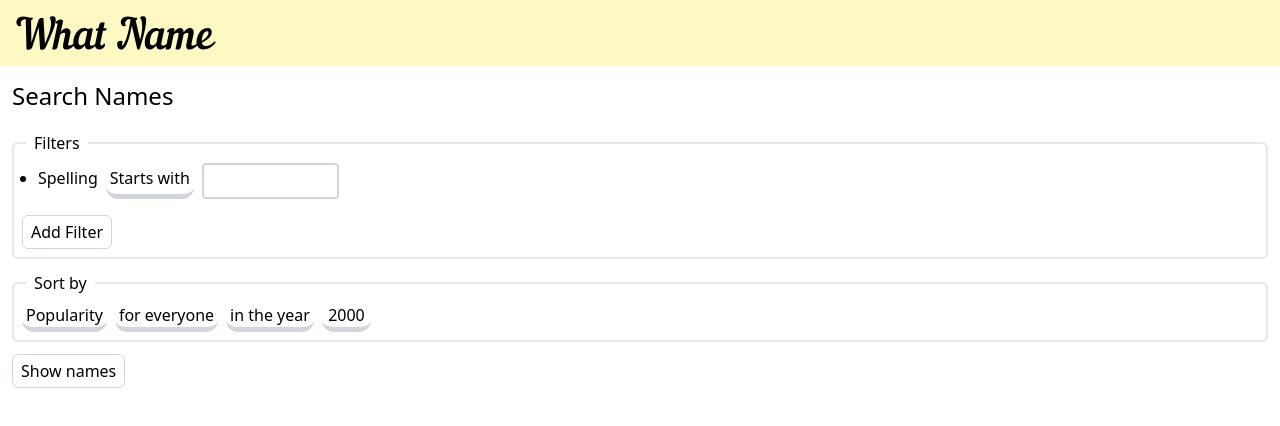
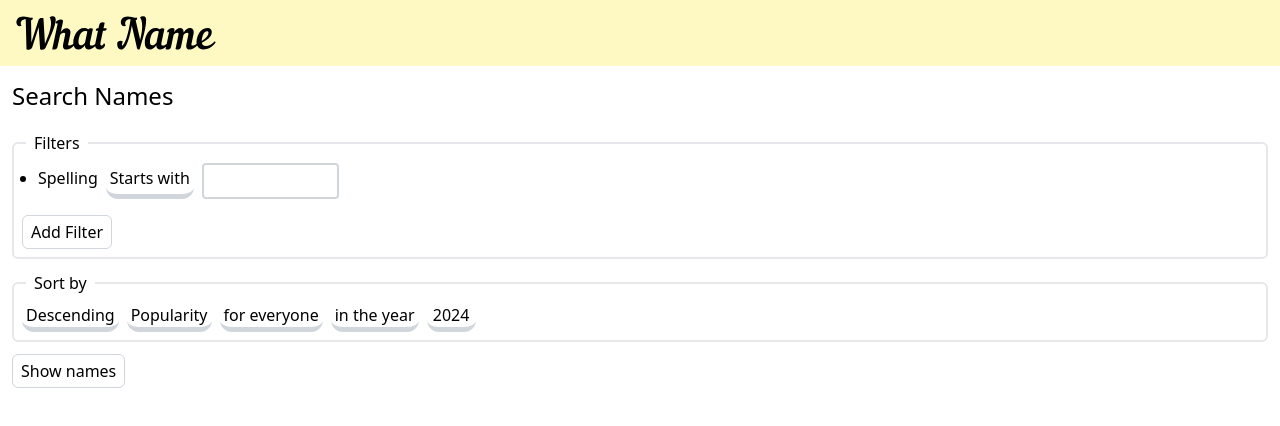
Before and after one commit to seancolsen/nyb, a React (Vite) app in the folder frontend/: page / in a window 1280 px wide. Shown: the top 426 px of the page. Built offline with nearby package versions, Linux system fonts and the light colour scheme; what @qubit-rs/client would draw is missing.

Commit message:
Allow sort direction to be configured

```diff
--- a/frontend/src/api_types/SearchNamesRequest.ts
+++ b/frontend/src/api_types/SearchNamesRequest.ts
@@ -1,10 +1,10 @@
 // This file was generated by [ts-rs](https://github.com/Aleph-Alpha/ts-rs). Do not edit this file manually.
 import type { Filter } from "./Filter";
-import type { Statistic } from "./Statistic";
+import type { Sort } from "./Sort";
 import type { TextQuery } from "./TextQuery";
 
 export type SearchNamesRequest = {
   textQuery: TextQuery | null;
   filters: Array<Filter>;
-  sort: Statistic | null;
+  sort: Sort | null;
 };
--- /dev/null
+++ b/frontend/src/api_types/Sort.ts
@@ -0,0 +1,5 @@
+// This file was generated by [ts-rs](https://github.com/Aleph-Alpha/ts-rs). Do not edit this file manually.
+import type { SortDirection } from "./SortDirection";
+import type { Statistic } from "./Statistic";
+
+export type Sort = { statistic: Statistic; direction: SortDirection };
--- /dev/null
+++ b/frontend/src/api_types/SortDirection.ts
@@ -0,0 +1,3 @@
+// This file was generated by [ts-rs](https://github.com/Aleph-Alpha/ts-rs). Do not edit this file manually.
+
+export type SortDirection = "asc" | "desc";
--- a/frontend/src/api_types/index.ts
+++ b/frontend/src/api_types/index.ts
@@ -15,9 +15,9 @@ import type { GetNameHistoryRequest } from "./GetNameHistoryRequest.ts";
 import type { Query } from "@qubit-rs/client";
 import type { NameData } from "./NameData.ts";
 import type { SearchNamesResponse } from "./SearchNamesResponse.ts";
-import type { Statistic } from "./Statistic.ts";
+import type { Filter } from "./Filter.ts";
+import type { Sort } from "./Sort.ts";
 import type { TextQuery } from "./TextQuery.ts";
-import type { Filter } from "./Filter.ts";
 import type { SearchNamesRequest } from "./SearchNamesRequest.ts";
 
 export type { NameHistoryData } from "./NameHistoryData.ts";
@@ -25,9 +25,9 @@ export type { GetNameHistoryRequest } from "./GetNameHistoryRequest.ts";
 export type { Query } from "@qubit-rs/client";
 export type { NameData } from "./NameData.ts";
 export type { SearchNamesResponse } from "./SearchNamesResponse.ts";
-export type { Statistic } from "./Statistic.ts";
+export type { Filter } from "./Filter.ts";
+export type { Sort } from "./Sort.ts";
 export type { TextQuery } from "./TextQuery.ts";
-export type { Filter } from "./Filter.ts";
 export type { SearchNamesRequest } from "./SearchNamesRequest.ts";
 
 export type QubitServer = {
--- a/frontend/src/components/filter-sort/FilterUi.tsx
+++ b/frontend/src/components/filter-sort/FilterUi.tsx
@@ -1,5 +1,6 @@
 import type { Filter } from "@/api_types/Filter";
 import { Button } from "@/components/general-purpose/Button";
+import { PhrasingContainer } from "@/components/general-purpose/PhrasingContainer";
 
 import { ComparisonUi } from "./ComparisonUi";
 import { StatisticUi } from "./StatisticUi";
@@ -14,12 +15,12 @@ export function FilterUi({ filter, onChange, onRemove }: FilterUiProps) {
   const { statistic, comparison } = filter;
   return (
     <li>
-      <div>
+      <PhrasingContainer>
         <StatisticUi
           statistic={statistic}
           onChange={(s) => onChange({ statistic: s, comparison })}
         />
-      </div>
+      </PhrasingContainer>
       <div>
         <ComparisonUi
           comparison={comparison}
--- /dev/null
+++ b/frontend/src/components/filter-sort/SortDirectionUi.tsx
@@ -0,0 +1,18 @@
+import type { SortDirection } from "@/api_types/SortDirection";
+import { PhrasingSelect } from "@/components/general-purpose/PhrasingSelect";
+
+interface Props {
+  direction: SortDirection;
+  onChange: (direction: SortDirection) => void;
+}
+
+const options: Record<SortDirection, string> = {
+  asc: "Ascending",
+  desc: "Descending",
+};
+
+export function SortDirectionUi({ direction, onChange }: Props) {
+  return (
+    <PhrasingSelect options={options} value={direction} onChange={onChange} />
+  );
+}
--- /dev/null
+++ b/frontend/src/components/filter-sort/SortUi.tsx
@@ -0,0 +1,29 @@
+import type { Sort } from "@/api_types";
+import { PhrasingContainer } from "@/components/general-purpose/PhrasingContainer";
+
+import { SortDirectionUi } from "./SortDirectionUi";
+import { StatisticUi } from "./StatisticUi";
+
+interface Props {
+  sort: Sort;
+  onChange: (sort: Sort) => void;
+}
+
+export function SortUi({ sort, onChange }: Props) {
+  return (
+    <PhrasingContainer>
+      <SortDirectionUi
+        direction={sort.direction}
+        onChange={(direction) =>
+          onChange({ statistic: sort.statistic, direction })
+        }
+      />
+      <StatisticUi
+        statistic={sort.statistic}
+        onChange={(statistic) =>
+          onChange({ statistic, direction: sort.direction })
+        }
+      />
+    </PhrasingContainer>
+  );
+}
--- a/frontend/src/components/filter-sort/StatisticUi.tsx
+++ b/frontend/src/components/filter-sort/StatisticUi.tsx
@@ -19,7 +19,7 @@ function buildStatistic(
 
 export function StatisticUi({ statistic, onChange }: Props) {
   return (
-    <div className="flex flex-wrap gap-2">
+    <>
       <MeasurementUi
         measurement={statistic.measurement}
         onChange={(measurement) =>
@@ -32,6 +32,6 @@ export function StatisticUi({ statistic, onChange }: Props) {
           onChange(buildStatistic(statistic.measurement, selection))
         }
       />
-    </div>
+    </>
   );
 }
--- /dev/null
+++ b/frontend/src/components/general-purpose/PhrasingContainer.tsx
@@ -0,0 +1,3 @@
+export function PhrasingContainer({ children }: { children: React.ReactNode }) {
+  return <div className="flex flex-wrap gap-2">{children}</div>;
+}
--- a/frontend/src/index.css
+++ b/frontend/src/index.css
@@ -7,7 +7,6 @@
   --theme-chart-grid-line: #cccccc;
   --theme-text: #000000;
 }
-
 
 input[type="number"]::-webkit-outer-spin-button,
 input[type="number"]::-webkit-inner-spin-button {
@@ -22,7 +21,6 @@ h2 {
   margin-bottom: 0.7em;
 }
 
-
 ul {
   list-style: disc;
   padding-left: 1em;
--- a/frontend/src/pages/home/HomePage.tsx
+++ b/frontend/src/pages/home/HomePage.tsx
@@ -1,31 +1,40 @@
 import { useState } from "react";
 
 import { api } from "@/api";
-import type { NameData } from "@/api_types";
+import type { NameData, Sort } from "@/api_types";
 import type { Filter } from "@/api_types/Filter";
 import type { SearchMethod } from "@/api_types/SearchMethod";
 import type { Statistic } from "@/api_types/Statistic";
 import { FilterUi } from "@/components/filter-sort/FilterUi";
 import { SearchMethodUi } from "@/components/filter-sort/SearchMethodUi";
-import { StatisticUi } from "@/components/filter-sort/StatisticUi";
+import { SortUi } from "@/components/filter-sort/SortUi";
 import { Button } from "@/components/general-purpose/Button";
 import { Fieldset } from "@/components/general-purpose/Fieldset";
 import { PhrasingConst } from "@/components/general-purpose/PhrasingConst";
+import { PhrasingContainer } from "@/components/general-purpose/PhrasingContainer";
 import { TextInput } from "@/components/general-purpose/TextInput";
+import { MAX_YEAR } from "@/constants";
 import { AppLayout } from "@/layouts/AppLayout";
 
 import { NameResult } from "./NameResult";
 
-function getDefaultSort(): Statistic {
+function getDefaultStatistic(): Statistic {
   return {
     measurement: { type: "popularity", genderSelection: "both" },
-    selection: { type: "oneYear", year: 2000 },
+    selection: { type: "oneYear", year: MAX_YEAR },
+  };
+}
+
+function getDefaultSort(): Sort {
+  return {
+    statistic: getDefaultStatistic(),
+    direction: "desc",
   };
 }
 
 function getDefaultFilter(): Filter {
   return {
-    statistic: getDefaultSort(),
+    statistic: getDefaultStatistic(),
     comparison: { type: "gt", value: 0 },
   };
 }
@@ -36,7 +45,7 @@ export function HomePage() {
   const [results, setResults] = useState<NameData[]>([]);
   const [loading, setLoading] = useState(false);
   const [filters, setFilters] = useState<Filter[]>([]);
-  const [sort, setSort] = useState<Statistic>(getDefaultSort());
+  const [sort, setSort] = useState<Sort>(getDefaultSort());
 
   const handleSearch = async () => {
     const trimmedQuery = query.trim();
@@ -92,11 +101,11 @@ export function HomePage() {
         <Fieldset legend="Filters">
           <ul>
             <li>
-              <div className="flex flex-wrap gap-2">
+              <PhrasingContainer>
                 <PhrasingConst>Spelling</PhrasingConst>
                 <SearchMethodUi searchMethod={method} onChange={setMethod} />
                 <TextInput value={query} onChange={setQuery} />
-              </div>
+              </PhrasingContainer>
             </li>
             {filters.map((filter, index) => (
               <FilterUi
@@ -111,7 +120,7 @@ export function HomePage() {
         </Fieldset>
 
         <Fieldset legend="Sort by">
-          <StatisticUi statistic={sort} onChange={setSort} />
+          <SortUi sort={sort} onChange={setSort} />
         </Fieldset>
 
         <div>
```
Also changed, not shown: frontend/postcss.config.js (line endings or trailing spaces), 1 other file (tests, documents, lock files or other folders).
